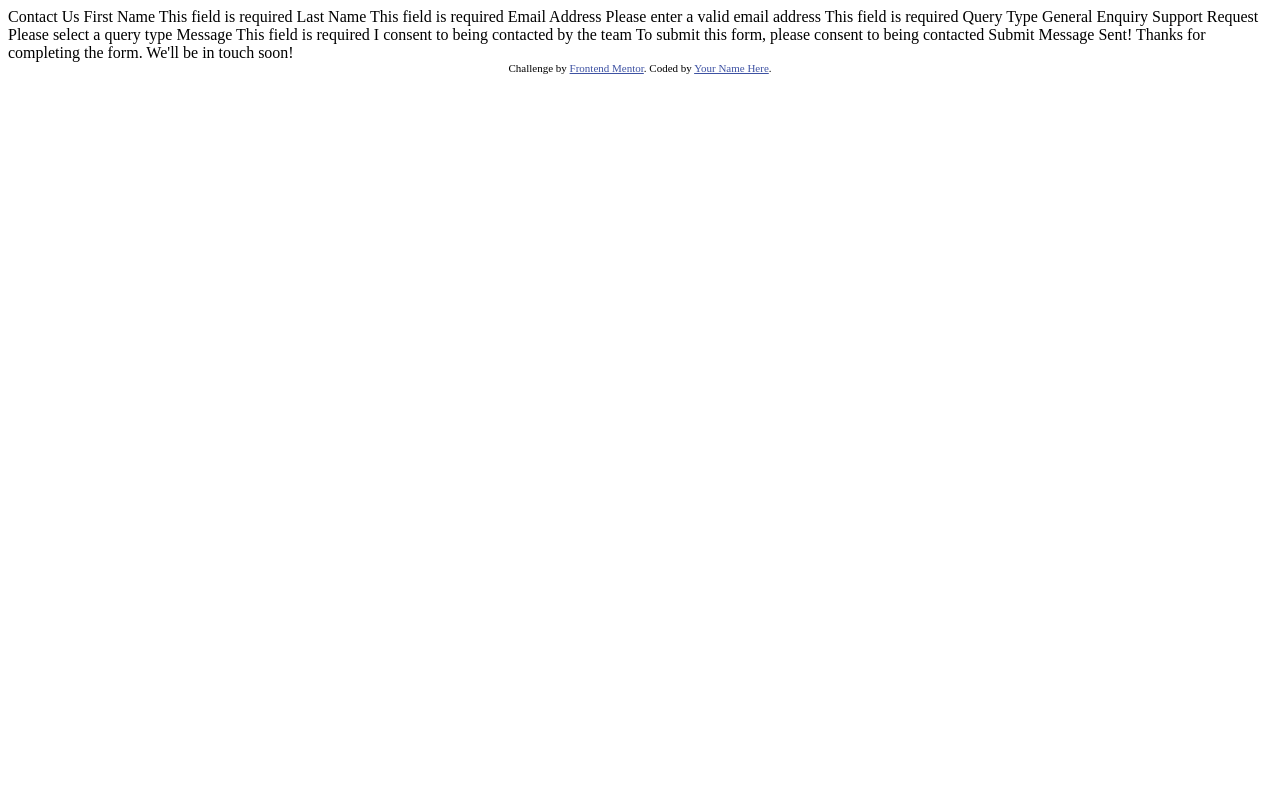
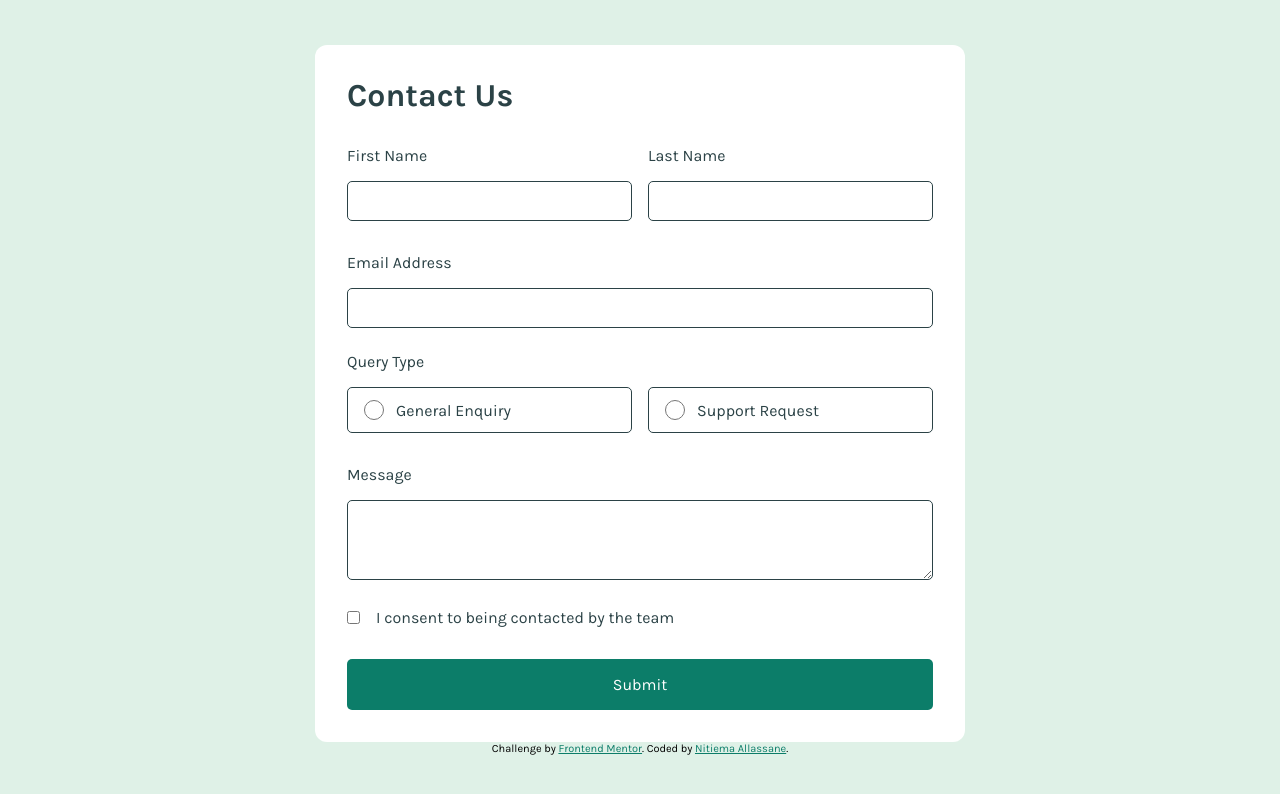
Before and after one commit to NitiemaDev/contact-form-main, a plain HTML site: page index.html in a window 1280 px wide. Drawn offline with Linux system fonts and the light colour scheme; a web font is replaced by a local one.

Commit message:
Structure html et style du formulaire

```diff
--- a/index.html
+++ b/index.html
@@ -4,49 +4,95 @@
   <meta charset="UTF-8">
   <meta name="viewport" content="width=device-width, initial-scale=1.0"> <!-- displays site properly based on user's device -->
 
+  <!-- google fonts -->
+  <link rel="preconnect" href="https://fonts.googleapis.com">
+  <link rel="preconnect" href="https://fonts.gstatic.com" crossorigin>
+  <link href="https://fonts.googleapis.com/css2?family=Barlow+Semi+Condensed:ital,wght@0,100;0,200;0,300;0,400;0,500;0,600;0,700;0,800;0,900;1,100;1,200;1,300;1,400;1,500;1,600;1,700;1,800;1,900&family=Edu+AU+VIC+WA+NT+Arrows:wght@400..700&family=Figtree:ital,wght@0,300..900;1,300..900&family=Fraunces:ital,opsz,wght@0,9..144,100..900;1,9..144,100..900&family=Inter:ital,opsz,wght@0,14..32,100..900;1,14..32,100..900&family=Karla:ital,wght@0,200..800;1,200..800&family=Manrope:wght@200..800&family=Montserrat:ital,wght@0,100..900;1,100..900&family=Outfit:wght@100..900&family=Overpass:ital,wght@0,100..900;1,100..900&family=PT+Serif:ital,wght@0,400;0,700;1,400;1,700&family=Playfair:ital,opsz,wght@0,5..1200,300..900;1,5..1200,300..900&family=Playwrite+MX+Guides&family=Poppins:ital,wght@0,100;0,200;0,300;0,400;0,500;0,600;0,700;0,800;0,900;1,100;1,200;1,300;1,400;1,500;1,600;1,700;1,800;1,900&family=Roboto:ital,wght@0,100..900;1,100..900&family=Rubik:ital,wght@0,300..900;1,300..900&family=Space+Mono:ital,wght@0,400;0,700;1,400;1,700&family=Ubuntu:ital,wght@0,300;0,400;0,500;0,700;1,300;1,400;1,500;1,700&family=Work+Sans:ital,wght@0,100..900;1,100..900&family=Young+Serif&display=swap" rel="stylesheet">
+
   <link rel="icon" type="image/png" sizes="32x32" href="./assets/images/favicon-32x32.png">
-
+  <link rel="stylesheet" href="/src/styles/css/styles.css">
   <title>Frontend Mentor | Contact form</title>
-
-  <!-- Feel free to remove these styles or customise in your own stylesheet 👍 -->
-  <style>
-    .attribution { font-size: 11px; text-align: center; }
-    .attribution a { color: hsl(228, 45%, 44%); }
-  </style>
 </head>
 <body>
+  <main>
+    <!-- success message -->
+     <!-- <aside class="success__message">
+      <div class="content">
+        <div>
+          <img src="/assets/images/icon-checkbox-check.svg" alt="">
+          <h2>Message Sent!</h2>
+          <p>Thanks for completing the form. We'll be in touch soon!</p>
+        </div>
+      </div>
+     </aside> -->
 
-  Contact Us
+    <form action="#" method="post">
+      <div class="form__content">
+        <h1>Contact Us</h1>
 
-  First Name
-  This field is required
+        <section class="names__fields">
+          <div>
+            <label for="firstname">First Name</label>
+            <input type="text" name="firstname" id="firstname" aria-describedby="fistname-error">
+            <p class="firstname__error__message" id="fistname-error"><!-- This field is required  --></p>
+          </div>
+          <div>
+            <label for="lastname">Last Name</label>
+            <input type="text" name="lastname" id="lastname" aria-describedby="lastname-error">
+            <p class="lastname__error__message" id="lastname-error"><!-- This field is required  --></p>
+          </div>
+        </section>
 
-  Last Name
-  This field is required
+        <section class="email__field">
+          <label for="email">Email Address</label>
+          <input type="email" name="email" id="email" aria-describedby="email-error">
+          <p class="email__error__message" id="email-error"><!-- Please enter a valid email address --></p>
+        </section>
 
-  Email Address
-  Please enter a valid email address
-  This field is required
+        <fieldset class="radio__fields">
+          <legend>Query Type</legend>
+          <article>
+            <div>
+              <label for="enquiry">
+                <input type="radio" name="query" id="enquiry" aria-describedby="enquiry-error">
+                General Enquiry
+              </label>
+            </div>
+            <p class="enquiry__error__message" id="enquiry-error"><!-- Please select a query type --></p>
+          </article>
+          <article>
+            <div>
+              <label for="request">
+                <input type="radio" name="query" id="request" aria-describedby="request-error">
+                Support Request
+              </label>
+            </div>
+            <p class="request__error__message" id="request-error"><!-- Please select a query type --></p>
+          </article>
+        </fieldset>
 
-  Query Type
-  General Enquiry
-  Support Request
-  Please select a query type
+        <section class="message_field">
+          <label for="message">Message</label>
+          <textarea name="message" id="message" aria-describedby="message-error"></textarea>
+          <p class="message__text__error" id="message-error"><!-- This field is required --></p>
+        </section>
 
-  Message
-  This field is required
+        <section class="checkbox__field">
+          <label for="consent">
+            <input type="checkbox" name="consent" id="consent">
+            I consent to being contacted by the team
+          </label>
+          <p class="consent__message__error"><!-- To submit this form, please consent to being contacted --></p>
+        </section>
 
-  I consent to being contacted by the team
-  To submit this form, please consent to being contacted
+        <button type="submit">Submit</button>
+      </div>
+    </form>
+  </main>
 
-  Submit
-
-  Message Sent!
-  Thanks for completing the form. We'll be in touch soon!
-
-  <div class="attribution">
+  <footer class="attribution">
     Challenge by <a href="https://www.frontendmentor.io?ref=challenge">Frontend Mentor</a>.
-    Coded by <a href="#">Your Name Here</a>.
-  </div>
+    Coded by <a href="#">Nitiema Allassane</a>.
+  </footer>
 </body>
 </html>
--- /dev/null
+++ b/src/styles/scss/main.scss
@@ -0,0 +1,142 @@
+@use './modules/base';
+@use './modules/variables' as *;
+@use './modules/mixins' as *;
+
+
+form {
+    background-color: $white;
+    width: 650px;
+    padding: $ms-space;
+    border-radius: $xxs-space;
+
+    h1 {
+        margin-bottom: $xs-space;
+    }
+
+    .names__fields, .radio__fields {
+        @include flex-layout(baseline, center);
+        gap: $xs-space;
+    }
+
+    button {
+        width: 100%;
+        padding: $xs-space;
+        border: none;
+        border-radius: 5px;
+        background-color: $green-600;
+        color: $white;
+        font-size: 1em;
+        font-weight: $weight-md;
+        cursor: pointer;
+    }
+
+    button:hover {
+        background-color: $green-900;
+    }
+}
+
+p {
+    margin-top: 8px;
+
+    &.error__state {
+        color: $red;
+    }
+}
+
+
+section label:not( .checkbox__field label ) {
+    display: block;
+    margin-bottom: $xs-space;
+}
+
+
+
+.names__fields {
+    margin-bottom: $sm-space;
+
+    div {
+        width: 100%;
+    }
+
+    input {
+        @include field-style(40px);
+    }
+}
+
+.email__field {
+    margin-bottom: $sm-space;
+
+    input {
+        @include field-style(40px);
+    }
+}
+
+fieldset {
+    margin-bottom: $sm-space;
+
+    article {
+        width: 100%;
+    }
+
+    legend {
+        margin-bottom: $xs-space;
+    }
+
+    label {
+        @include flex-layout(baseline, center);
+        gap: $xxs-space;
+        cursor: pointer;
+    }
+
+    div {
+        padding: $xxs-space $xs-space;
+        border: 1px solid $grey-900;
+        border-radius: 5px;
+        width: 100%;
+        cursor: pointer;
+
+        &:has(input:focus),
+        &:has(input:checked) {
+            border: none;
+            outline: 2px solid $green-600;
+            background-color: $green-200;
+        }
+    }
+
+    div input {
+        width: 20px;
+        height: 20px;
+        accent-color: $green-600;
+        cursor: pointer;
+    }
+
+}
+
+
+.message_field {
+    margin-bottom: $sm-space;
+    textarea {
+        @include field-style(80px);
+        padding: 8px $xs-space;
+    }
+}
+
+
+.checkbox__field {
+    margin-bottom: $ms-space;
+
+    label {
+        @include flex-layout(baseline, center);
+        gap: $xs-space;
+        cursor: pointer;
+    }
+}
+
+.attribution {
+    font-size: 11px;
+    text-align: center;
+}
+.attribution a {
+    // color: hsl(228, 45%, 44%);
+    color: $green-600;
+}
--- /dev/null
+++ b/src/styles/scss/modules/_base.scss
@@ -0,0 +1,34 @@
+@use './variables' as *;
+@use './mixins' as *;
+
+* {
+    margin: 0;
+    padding: 0;
+    box-sizing: border-box;
+    font-family: "Karla", sans-serif;
+}
+
+body {
+    @include flex-layout(center, center);
+    flex-direction: column;
+    min-height: 100vh;
+    background-color: $green-200;
+}
+
+h1 {
+    font-weight: $weight-lg;
+    color: $grey-900;
+}
+
+label, p, legend {
+    font-size: 1em;
+    font-weight: $weight-md;
+}
+
+label, legend {
+    color: $grey-900;
+}
+
+fieldset {
+    border: none;
+}
--- /dev/null
+++ b/src/styles/scss/modules/_mixins.scss
@@ -0,0 +1,34 @@
+@use './variables' as *;
+
+@mixin flex-layout($justify, $align) {
+    display: flex;
+    justify-content: $justify;
+    align-items: $align;
+}
+
+
+@mixin field-style($height) {
+    width: 100%;
+    height: $height;
+    padding: 0 1em;
+    font-size: 1em;
+    color: $grey-900;
+    border-radius: 5px;
+    border: 1px solid $grey-900;
+    cursor: pointer;
+
+    &:focus, &:hover {
+        outline: 2px solid $green-600;
+        border: none;
+    }
+
+    &.error__input__state {
+        border: none;
+        outline: 2px solid $red;
+
+        &:hover,
+        &:focus {
+            outline: 2px solid $red; // garde l'erreur visible même au focus
+        }
+    }
+}
--- /dev/null
+++ b/src/styles/scss/modules/_variables.scss
@@ -0,0 +1,31 @@
+// ## Colors
+
+// ### Primary
+
+$green-200: hsl(148, 38%, 91%); // (lighter)
+$green-600: hsl(169, 82%, 27%); // (medium)
+$green-900: hsl(170, 78%, 18%); // (medium)
+$red: hsl(0, 66%, 54%);
+
+// ### Neutral
+
+$white: hsl(0, 0%, 100%);
+$grey-500: hsl(186, 15%, 59%);  // (medium)
+$grey-900: hsl(187, 24%, 22%);  // (darker)
+
+
+// space
+$mg-space: 8rem;
+$lg-space: 4rem;
+$md-space: 3rem;
+$ms-space: 2em;
+$sm-space: 1.5em;
+$xs-space: 1em;
+$xxs-space: 12px;
+
+
+
+// ### Font
+
+$weight-lg: 700;
+$weight-md: 400;
```
Also changed, not shown: assets/texte.txt (added), desktop-preview.jpg (renamed from design/desktop-preview.jpg), src/styles/css/styles.css (added), 3 other files.
